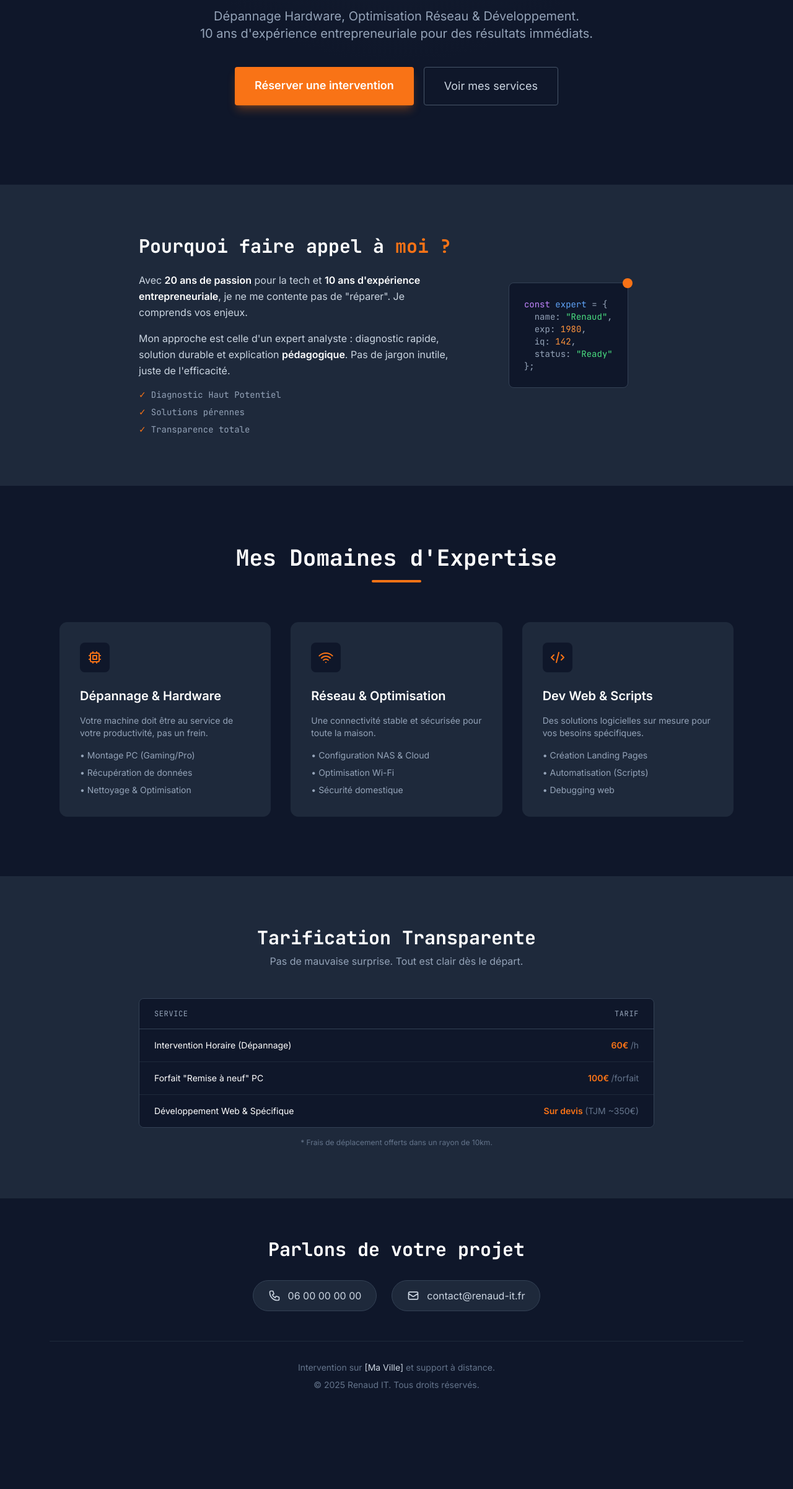
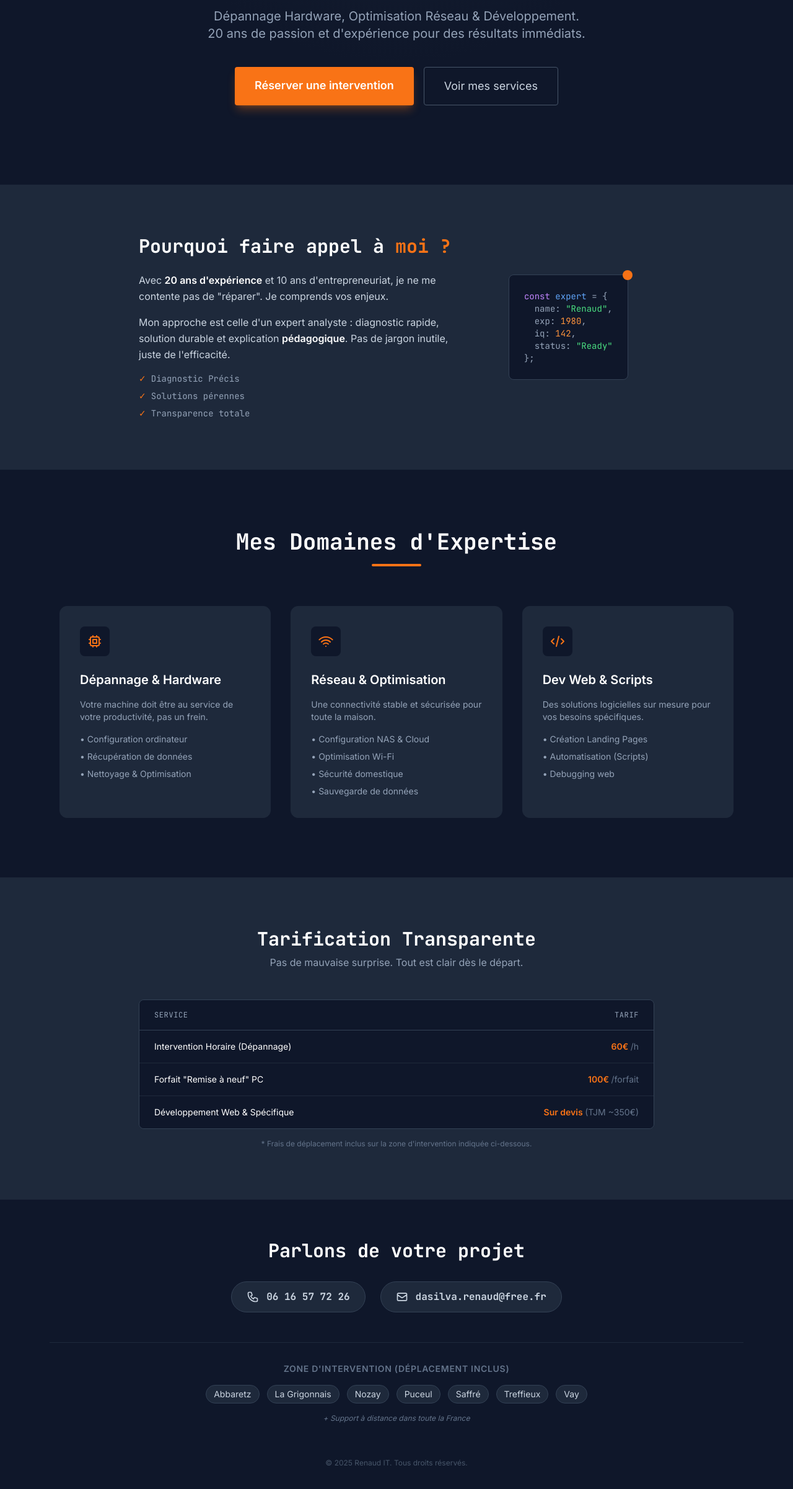
Before and after one commit to run32dsl/nozinfo, a plain HTML site: page index.html in a window 1280 px wide. Shown: the part 367-2770 px from the top of the page at 62% size. Before the commit the page ends 2676 px from the top, so only its background shows below. Drawn offline with nearby package versions, Linux system fonts and the light colour scheme.

Commit message:
Added : protection email and phone number
ADD

```diff
--- a/index.html
+++ b/index.html
@@ -3,8 +3,8 @@
 <head>
     <meta charset="UTF-8">
     <meta name="viewport" content="width=device-width, initial-scale=1.0">
-    <title>Renaud | Expert Informatique & Développement</title>
-    <meta name="description" content="Dépannage Hardware, Optimisation Réseau & Développement Web. 10 ans d'expérience, résultats immédiats.">
+    <title>Renaud | Expert Informatique & Dépannage à Domicile</title>
+    <meta name="description" content="Dépannage PC, Réseau & Développement Web. Intervention à Abbaretz, La Grigonnais, Nozay, Puceul, Saffré, Treffieux, Vay. 20 ans d'expérience.">
 
     <script src="https://cdn.tailwindcss.com"></script>
 
@@ -31,19 +31,9 @@
     </script>
 
     <style>
-        /* Curseur clignotant style terminal */
-        .cursor-blink {
-            animation: blink 1s step-end infinite;
-        }
-        @keyframes blink {
-            0%, 100% { opacity: 1; }
-            50% { opacity: 0; }
-        }
-
-        /* Effet de lueur subtile */
-        .glow-text {
-            text-shadow: 0 0 20px rgba(249, 115, 22, 0.3);
-        }
+        .cursor-blink { animation: blink 1s step-end infinite; }
+        @keyframes blink { 0%, 100% { opacity: 1; } 50% { opacity: 0; } }
+        .glow-text { text-shadow: 0 0 20px rgba(249, 115, 22, 0.3); }
     </style>
 </head>
 <body class="bg-bgDark text-textLight font-sans antialiased selection:bg-accent selection:text-white">
@@ -93,7 +83,7 @@
             </h1>
             <p class="mt-4 max-w-2xl mx-auto text-xl text-slate-400 mb-10">
                 Dépannage Hardware, Optimisation Réseau & Développement.
-                <br>10 ans d'expérience entrepreneuriale pour des résultats immédiats.
+                <br>20 ans de passion et d'expérience pour des résultats immédiats.
             </p>
             <div class="flex flex-col sm:flex-row justify-center gap-4">
                 <a href="#contact" class="px-8 py-4 bg-accent hover:bg-accentHover text-white text-lg font-bold rounded transition-all transform hover:-translate-y-1 shadow-lg shadow-orange-500/30">
@@ -112,14 +102,10 @@
             <div class="flex-1">
                 <h2 class="text-3xl font-mono font-bold text-white mb-6">Pourquoi faire appel à <span class="text-accent">moi ?</span></h2>
                 <div class="space-y-4 text-slate-300 leading-relaxed">
-                    <p>
-                        Avec <strong class="text-white">20 ans de passion</strong> pour la tech et <strong class="text-white">10 ans d'expérience entrepreneuriale</strong>, je ne me contente pas de "réparer". Je comprends vos enjeux.
-                    </p>
-                    <p>
-                        Mon approche est celle d'un expert analyste : diagnostic rapide, solution durable et explication <strong class="text-white">pédagogique</strong>. Pas de jargon inutile, juste de l'efficacité.
-                    </p>
+                    <p>Avec <strong class="text-white">20 ans d'expérience</strong> et 10 ans d'entrepreneuriat, je ne me contente pas de "réparer". Je comprends vos enjeux.</p>
+                    <p>Mon approche est celle d'un expert analyste : diagnostic rapide, solution durable et explication <strong class="text-white">pédagogique</strong>. Pas de jargon inutile, juste de l'efficacité.</p>
                     <ul class="space-y-2 mt-4 font-mono text-sm text-slate-400">
-                        <li class="flex items-center"><span class="text-accent mr-2">✓</span> Diagnostic Haut Potentiel</li>
+                        <li class="flex items-center"><span class="text-accent mr-2">✓</span> Diagnostic Précis</li>
                         <li class="flex items-center"><span class="text-accent mr-2">✓</span> Solutions pérennes</li>
                         <li class="flex items-center"><span class="text-accent mr-2">✓</span> Transparence totale</li>
                     </ul>
@@ -156,7 +142,7 @@
                     <h3 class="text-xl font-bold text-white mb-4">Dépannage & Hardware</h3>
                     <p class="text-slate-400 text-sm mb-4">Votre machine doit être au service de votre productivité, pas un frein.</p>
                     <ul class="text-sm text-slate-400 space-y-2">
-                        <li>• Montage PC (Gaming/Pro)</li>
+                        <li>• Configuration ordinateur</li>
                         <li>• Récupération de données</li>
                         <li>• Nettoyage & Optimisation</li>
                     </ul>
@@ -172,6 +158,7 @@
                         <li>• Configuration NAS & Cloud</li>
                         <li>• Optimisation Wi-Fi</li>
                         <li>• Sécurité domestique</li>
+                        <li>• Sauvegarde de données</li>
                     </ul>
                 </div>
 
@@ -222,7 +209,7 @@
                     </tbody>
                 </table>
             </div>
-            <p class="text-xs text-center text-slate-500 mt-4">* Frais de déplacement offerts dans un rayon de 10km.</p>
+            <p class="text-xs text-center text-slate-500 mt-4">* Frais de déplacement inclus sur la zone d'intervention indiquée ci-dessous.</p>
         </div>
     </section>
 
@@ -231,38 +218,62 @@
             <h2 class="text-3xl font-bold text-white mb-8 font-mono">Parlons de votre projet</h2>
 
             <div class="flex flex-col md:flex-row justify-center items-center gap-6 mb-12">
-                <a href="tel:+33600000000" class="flex items-center px-6 py-3 bg-slate-800 rounded-full hover:bg-accent hover:text-white transition-colors text-slate-300 border border-slate-700">
-                    <svg class="w-5 h-5 mr-3" fill="none" stroke="currentColor" viewBox="0 0 24 24"><path stroke-linecap="round" stroke-linejoin="round" stroke-width="2" d="M3 5a2 2 0 012-2h3.28a1 1 0 01.948.684l1.498 4.493a1 1 0 01-.502 1.21l-2.257 1.13a11.042 11.042 0 005.516 5.516l1.13-2.257a1 1 0 011.21-.502l4.493 1.498a1 1 0 01.684.949V19a2 2 0 01-2 2h-1C9.716 21 3 14.284 3 6V5z"></path></svg>
-                    06 00 00 00 00
+                <a id="contact-phone" href="#" class="flex items-center px-6 py-3 bg-slate-800 rounded-full hover:bg-accent hover:text-white transition-colors text-slate-300 border border-slate-700 cursor-pointer group">
+                    <svg class="w-5 h-5 mr-3 group-hover:animate-bounce" fill="none" stroke="currentColor" viewBox="0 0 24 24"><path stroke-linecap="round" stroke-linejoin="round" stroke-width="2" d="M3 5a2 2 0 012-2h3.28a1 1 0 01.948.684l1.498 4.493a1 1 0 01-.502 1.21l-2.257 1.13a11.042 11.042 0 005.516 5.516l1.13-2.257a1 1 0 011.21-.502l4.493 1.498a1 1 0 01.684.949V19a2 2 0 01-2 2h-1C9.716 21 3 14.284 3 6V5z"></path></svg>
+                    <span class="js-protect font-mono font-bold" data-b64="MDYgMTYgNTcgNzIgMjY=">Afficher le numéro</span>
                 </a>
-                <a href="mailto:contact@renaud-it.fr" class="flex items-center px-6 py-3 bg-slate-800 rounded-full hover:bg-accent hover:text-white transition-colors text-slate-300 border border-slate-700">
-                    <svg class="w-5 h-5 mr-3" fill="none" stroke="currentColor" viewBox="0 0 24 24"><path stroke-linecap="round" stroke-linejoin="round" stroke-width="2" d="M3 8l7.89 5.26a2 2 0 002.22 0L21 8M5 19h14a2 2 0 002-2V7a2 2 0 00-2-2H5a2 2 0 00-2 2v10a2 2 0 002 2z"></path></svg>
-                    contact@renaud-it.fr
+
+                <a id="contact-email" href="#" class="flex items-center px-6 py-3 bg-slate-800 rounded-full hover:bg-accent hover:text-white transition-colors text-slate-300 border border-slate-700 cursor-pointer group">
+                    <svg class="w-5 h-5 mr-3 group-hover:animate-bounce" fill="none" stroke="currentColor" viewBox="0 0 24 24"><path stroke-linecap="round" stroke-linejoin="round" stroke-width="2" d="M3 8l7.89 5.26a2 2 0 002.22 0L21 8M5 19h14a2 2 0 002-2V7a2 2 0 00-2-2H5a2 2 0 00-2 2v10a2 2 0 002 2z"></path></svg>
+                    <span class="js-protect font-mono font-bold" data-b64="ZGFzaWx2YS5yZW5hdWRAZnJlZS5mcg==">Afficher l'email</span>
                 </a>
             </div>
 
-            <div class="text-slate-500 text-sm border-t border-slate-800 pt-8">
-                <p class="mb-2">Intervention sur <span class="text-slate-300">[Ma Ville]</span> et support à distance.</p>
+            <div class="border-t border-slate-800 pt-8 pb-6">
+                <h3 class="text-sm uppercase tracking-wider text-slate-500 font-semibold mb-4">Zone d'Intervention (Déplacement inclus)</h3>
+                <div class="flex flex-wrap justify-center gap-3 max-w-3xl mx-auto px-4">
+                    <span class="px-3 py-1 rounded-full bg-slate-800 text-slate-300 text-sm border border-slate-700">Abbaretz</span>
+                    <span class="px-3 py-1 rounded-full bg-slate-800 text-slate-300 text-sm border border-slate-700">La Grigonnais</span>
+                    <span class="px-3 py-1 rounded-full bg-slate-800 text-slate-300 text-sm border border-slate-700">Nozay</span>
+                    <span class="px-3 py-1 rounded-full bg-slate-800 text-slate-300 text-sm border border-slate-700">Puceul</span>
+                    <span class="px-3 py-1 rounded-full bg-slate-800 text-slate-300 text-sm border border-slate-700">Saffré</span>
+                    <span class="px-3 py-1 rounded-full bg-slate-800 text-slate-300 text-sm border border-slate-700">Treffieux</span>
+                    <span class="px-3 py-1 rounded-full bg-slate-800 text-slate-300 text-sm border border-slate-700">Vay</span>
+                </div>
+                <p class="text-slate-500 text-xs mt-4 italic">+ Support à distance dans toute la France</p>
+            </div>
+
+            <div class="text-slate-600 text-xs mt-8">
                 <p>&copy; 2025 Renaud IT. Tous droits réservés.</p>
             </div>
         </div>
     </footer>
 
     <script>
-        // Script simple pour le menu mobile
+        // Menu Mobile
         function toggleMenu() {
             const menu = document.getElementById('mobile-menu');
             menu.classList.toggle('hidden');
         }
 
-        // Interaction au scroll pour la barre de navigation
+        // Scroll Nav
         window.addEventListener('scroll', function() {
             const nav = document.querySelector('nav');
-            if (window.scrollY > 50) {
-                nav.classList.add('shadow-md');
-            } else {
-                nav.classList.remove('shadow-md');
-            }
+            window.scrollY > 50 ? nav.classList.add('shadow-md') : nav.classList.remove('shadow-md');
+        });
+
+        // Protection Anti-Spam
+        document.addEventListener("DOMContentLoaded", function() {
+            document.querySelectorAll('.js-protect').forEach(el => {
+                const decoded = atob(el.getAttribute('data-b64'));
+                el.textContent = decoded;
+                const parentLink = el.closest('a');
+                if (parentLink) {
+                    decoded.includes('@')
+                        ? parentLink.href = 'mailto:' + decoded
+                        : parentLink.href = 'tel:' + decoded.replace(/\s/g, '');
+                }
+            });
         });
     </script>
 </body>
```
